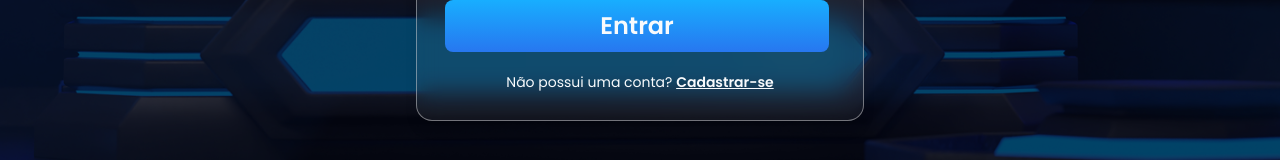
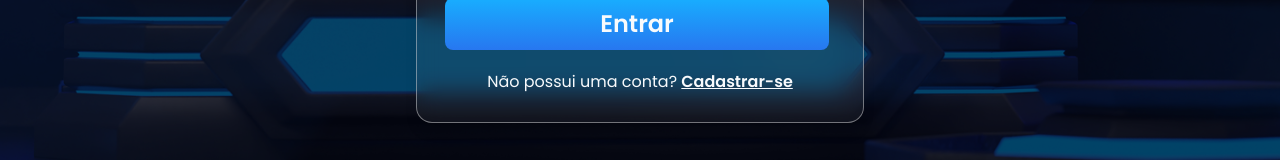
Before and after one commit to techvault-psw/techvault, a React (Vite) app in the folder frontend/: page /login in a window 1280 px wide. Shown: the part 483-643 px from the top of the page. Built offline with nearby package versions, Linux system fonts and the light colour scheme.

Commit message:
style: aumentando tamanho do link para cadastro/login

```diff
--- a/frontend/src/pages/cadastro.tsx
+++ b/frontend/src/pages/cadastro.tsx
@@ -114,7 +114,7 @@
         </form>
       </Form>
 
-      <p className="text-sm text-center">
+      <p className="text-base text-center">
         Já possui uma conta? <Link to="/login" className="font-semibold underline">Entrar</Link>
       </p>
     </PageContainer.Auth>
--- a/frontend/src/pages/login.tsx
+++ b/frontend/src/pages/login.tsx
@@ -82,7 +82,7 @@
         </form>
       </Form>
 
-      <p className="text-sm text-center">
+      <p className="text-base text-center">
         Não possui uma conta? <Link to="/cadastro" className="font-semibold underline">Cadastrar-se</Link>
       </p>
     </PageContainer.Auth>
```
